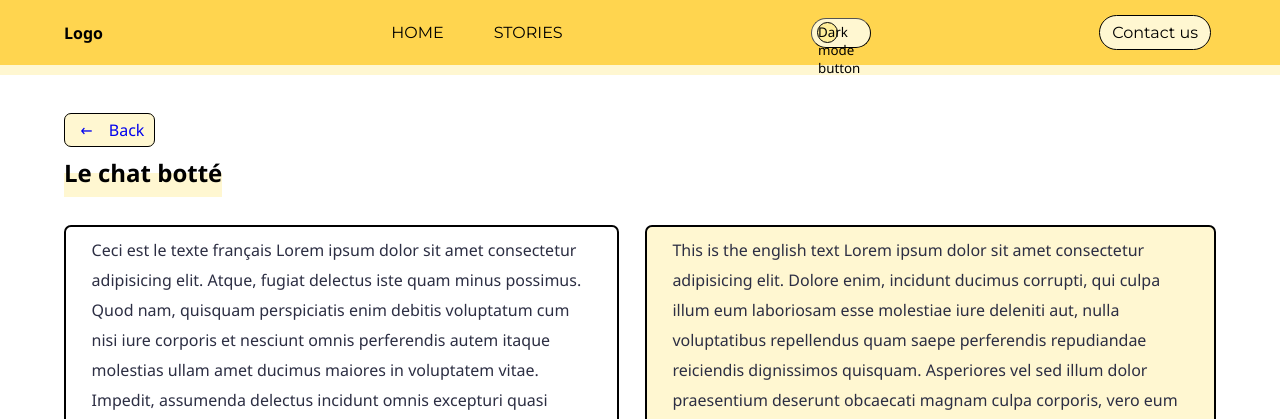
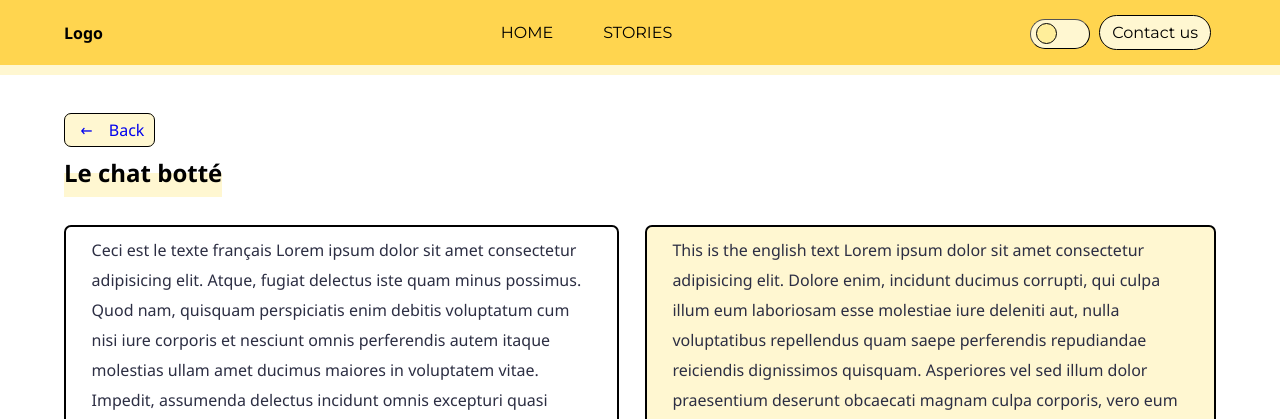
Before and after one commit to Sovima/stories-website, a Flask app: page /puss-in-boots in a window 1280 px wide. Shown: the top 419 px of the page. Run offline with Flask 2, Linux system fonts and the light colour scheme.

Commit message:
Add dark mode to layout

```diff
--- a/templates/layout.html
+++ b/templates/layout.html
@@ -16,8 +16,10 @@
                 <a class="navlinks navbar" href="/stories"><li>STORIES</li></a>
             </ul>
         </nav>
-        <button id="light-dark-switch" class = "light"><span class="dot">Dark mode button</span></button>
-        <a class="contact-us-link navbar" href="/#contact-section"><button class="contact-us">Contact us</button></a>
+        <div class="right">
+            <button id="light-dark-switch" class = "light"><span class="dot"></span></button>
+            <a class="contact-us-link navbar" href="/#contact-section"><button class="contact-us">Contact us</button></a>
+        </div>
     </header>
     {% block body %}{% endblock %}
     <script src="/static/js/dark-header.js"></script>
```
